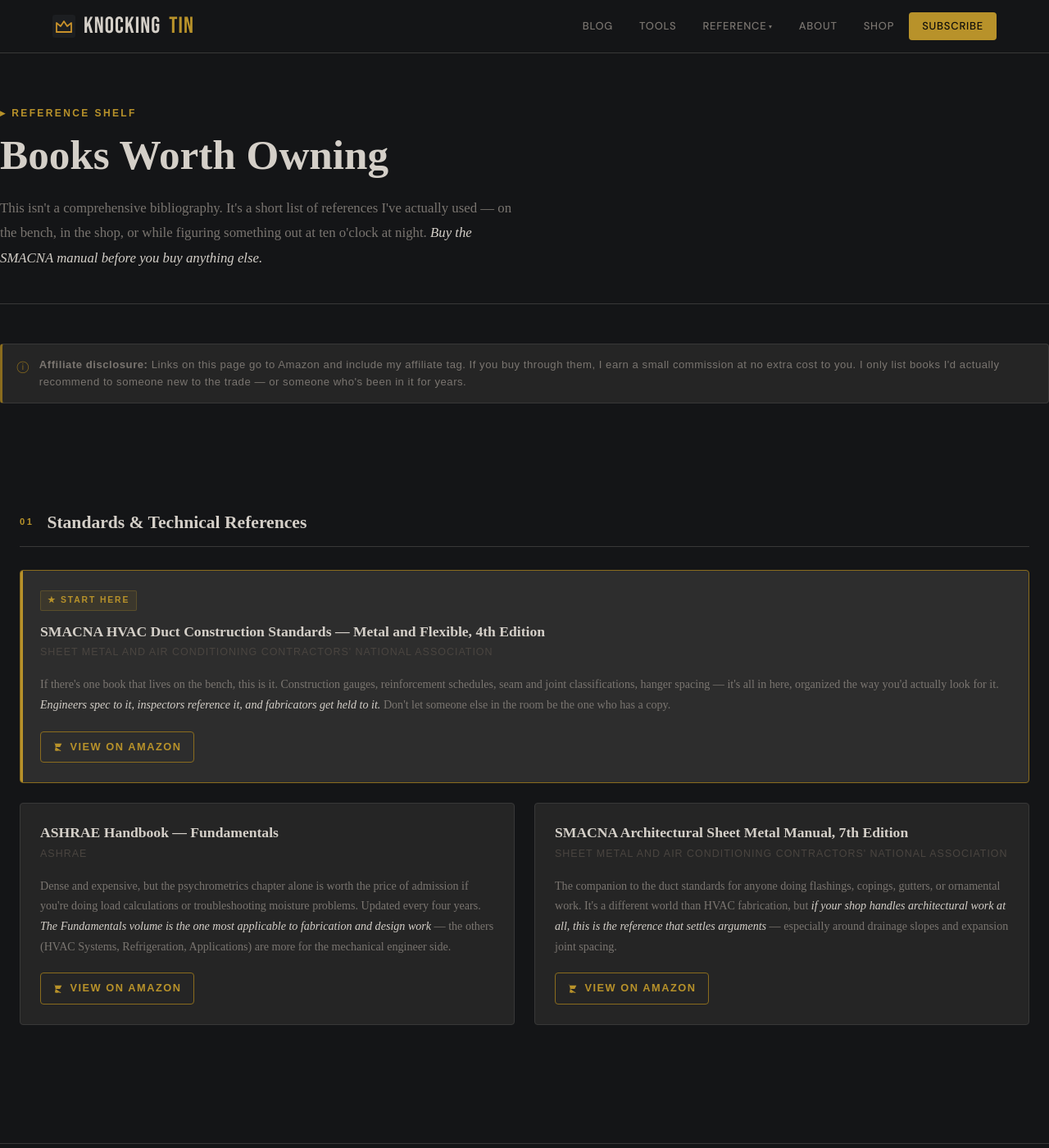
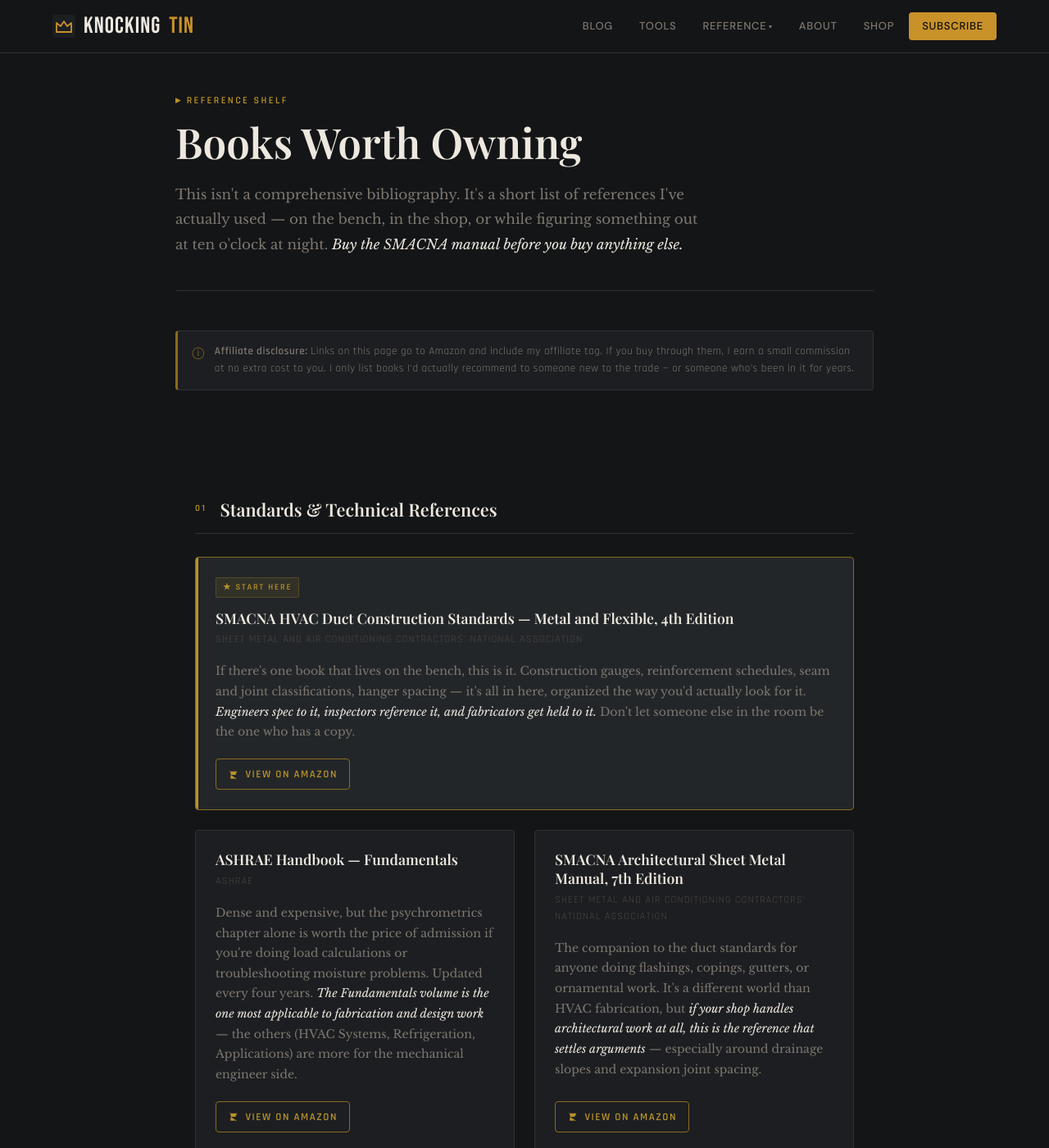
Before and after one commit to KESM89/knockingtin, a Jekyll site: the page built from reading-list.html, in a window 1280 px wide and 1400 px high. Shown: the whole window at 82% size. Built offline with Jekyll 4.4.1, drawn with Linux system fonts in a browser that asks for light colours; some web fonts are replaced.

Commit message:
Update reading-list.html

```diff
--- a/reading-list.html
+++ b/reading-list.html
@@ -5,27 +5,30 @@ description: Books and technical references worth owning if you work in HVAC she
 permalink: /reading-list/
 ---
 
+<link href="https://fonts.googleapis.com/css2?family=Playfair+Display:ital,wght@0,600;1,400&family=Libre+Baskerville:ital@0;1&family=Rajdhani:wght@400;600&display=swap" rel="stylesheet">
+
 <style>
-  /* ── Page-level overrides & variables ── */
-  :root {
-    --brass:       #b8922a;
-    --brass-light: #d4a93a;
-    --brass-dim:   #8a6c1e;
-    --charcoal:    #1e1e1e;
-    --surface:     #252525;
-    --surface-2:   #2d2d2d;
-    --border:      #383838;
-    --text:        #d4cfc8;
-    --text-muted:  #7a7570;
-    --text-faint:  #4a4540;
-    --radius:      4px;
+/* ── Reading List scoped variables ── */
+.rl-wrap {
+  --rl-brass:       #b8922a;
+  --rl-brass-light: #d4a93a;
+  --rl-brass-dim:   #8a6c1e;
+  --rl-charcoal:    #1e1e1e;
+  --rl-surface:     #1c1e21;
+  --rl-surface-2:   #232629;
+  --rl-border:      #2e3135;
+  --rl-text:        #ede8df;
+  --rl-text-muted:  #7d7870;
+  --rl-text-faint:  #4a4540;
+  --rl-radius:      4px;
+  max-width: 900px;
+  margin: 0 auto;
+  padding: 48px 24px 80px;
 }
 
-  @import url('https://fonts.googleapis.com/css2?family=Playfair+Display:ital,wght@0,600;1,400&family=Libre+Baskerville:ital@0;1&family=Rajdhani:wght@400;600&display=swap');
-
 .rl-hero {
-    padding: 4rem 0 2.5rem;
-    border-bottom: 1px solid var(--border);
+  padding: 0 0 2.5rem;
+  border-bottom: 1px solid var(--rl-border);
   margin-bottom: 3rem;
 }
 
@@ -35,7 +38,7 @@ permalink: /reading-list/
   font-size: 0.75rem;
   letter-spacing: 0.2em;
   text-transform: uppercase;
-    color: var(--brass);
+  color: var(--rl-brass);
   margin-bottom: 0.75rem;
 }
 
@@ -43,7 +46,7 @@ permalink: /reading-list/
   font-family: 'Playfair Display', serif;
   font-weight: 600;
   font-size: clamp(2rem, 5vw, 3.2rem);
-    color: var(--text);
+  color: var(--rl-text);
   line-height: 1.15;
   margin: 0 0 1.25rem;
 }
@@ -52,12 +55,12 @@ permalink: /reading-list/
   font-family: 'Libre Baskerville', serif;
   font-size: 1.05rem;
   line-height: 1.8;
-    color: var(--text-muted);
+  color: var(--rl-text-muted);
   max-width: 640px;
 }
 
 .rl-hero__lead em {
-    color: var(--text);
+  color: var(--rl-text);
   font-style: italic;
 }
 
@@ -66,22 +69,22 @@ permalink: /reading-list/
   display: flex;
   align-items: flex-start;
   gap: 0.75rem;
-    background: var(--surface);
-    border: 1px solid var(--border);
-    border-left: 3px solid var(--brass-dim);
-    border-radius: var(--radius);
+  background: var(--rl-surface);
+  border: 1px solid var(--rl-border);
+  border-left: 3px solid var(--rl-brass-dim);
+  border-radius: var(--rl-radius);
   padding: 0.9rem 1.1rem;
   margin-bottom: 3rem;
   font-family: 'Rajdhani', sans-serif;
   font-size: 0.82rem;
   letter-spacing: 0.04em;
-    color: var(--text-muted);
+  color: var(--rl-text-muted);
   line-height: 1.6;
 }
 
 .rl-disclosure__icon {
   flex-shrink: 0;
-    color: var(--brass-dim);
+  color: var(--rl-brass-dim);
   margin-top: 1px;
   font-size: 0.9rem;
 }
@@ -97,7 +100,7 @@ permalink: /reading-list/
   gap: 1rem;
   margin-bottom: 1.75rem;
   padding-bottom: 0.75rem;
-    border-bottom: 1px solid var(--border);
+  border-bottom: 1px solid var(--rl-border);
 }
 
 .rl-section__label {
@@ -106,14 +109,14 @@ permalink: /reading-list/
   font-size: 0.7rem;
   letter-spacing: 0.22em;
   text-transform: uppercase;
-    color: var(--brass);
+  color: var(--rl-brass);
 }
 
 .rl-section__title {
   font-family: 'Playfair Display', serif;
   font-size: 1.35rem;
   font-weight: 600;
-    color: var(--text);
+  color: var(--rl-text);
   margin: 0;
 }
 
@@ -125,15 +128,13 @@ permalink: /reading-list/
 }
 
 @media (min-width: 700px) {
-    .rl-books {
-      grid-template-columns: 1fr 1fr;
-    }
+  .rl-books { grid-template-columns: 1fr 1fr; }
 }
 
 .rl-book {
-    background: var(--surface);
-    border: 1px solid var(--border);
-    border-radius: var(--radius);
+  background: var(--rl-surface);
+  border: 1px solid var(--rl-border);
+  border-radius: var(--rl-radius);
   padding: 1.5rem;
   display: flex;
   flex-direction: column;
@@ -148,29 +149,27 @@ permalink: /reading-list/
   top: 0; left: 0;
   width: 3px;
   height: 100%;
-    background: var(--brass-dim);
+  background: var(--rl-brass-dim);
   opacity: 0;
   transition: opacity 0.2s ease;
 }
 
 .rl-book:hover {
-    border-color: var(--brass-dim);
+  border-color: var(--rl-brass-dim);
   transform: translateY(-2px);
 }
 
-  .rl-book:hover::before {
-    opacity: 1;
-  }
+.rl-book:hover::before { opacity: 1; }
 
 .rl-book--featured {
-    border-color: var(--brass-dim);
-    background: var(--surface-2);
+  border-color: var(--rl-brass-dim);
+  background: var(--rl-surface-2);
   grid-column: 1 / -1;
 }
 
 .rl-book--featured::before {
   opacity: 1;
-    background: var(--brass);
+  background: var(--rl-brass);
 }
 
 .rl-book__badge {
@@ -182,7 +181,7 @@ permalink: /reading-list/
   font-size: 0.65rem;
   letter-spacing: 0.18em;
   text-transform: uppercase;
-    color: var(--brass);
+  color: var(--rl-brass);
   background: rgba(184, 146, 42, 0.1);
   border: 1px solid rgba(184, 146, 42, 0.25);
   border-radius: 2px;
@@ -195,7 +194,7 @@ permalink: /reading-list/
   font-family: 'Playfair Display', serif;
   font-size: 1.1rem;
   font-weight: 600;
-    color: var(--text);
+  color: var(--rl-text);
   line-height: 1.3;
   margin: 0 0 0.3rem;
 }
@@ -204,7 +203,7 @@ permalink: /reading-list/
   font-family: 'Rajdhani', sans-serif;
   font-size: 0.78rem;
   letter-spacing: 0.08em;
-    color: var(--text-faint);
+  color: var(--rl-text-faint);
   margin-bottom: 1rem;
   text-transform: uppercase;
 }
@@ -213,13 +212,13 @@ permalink: /reading-list/
   font-family: 'Libre Baskerville', serif;
   font-size: 0.88rem;
   line-height: 1.75;
-    color: var(--text-muted);
+  color: var(--rl-text-muted);
   flex-grow: 1;
   margin-bottom: 1.25rem;
 }
 
 .rl-book__desc strong {
-    color: var(--text);
+  color: var(--rl-text);
   font-weight: normal;
   font-style: italic;
 }
@@ -233,18 +232,18 @@ permalink: /reading-list/
   font-size: 0.8rem;
   letter-spacing: 0.12em;
   text-transform: uppercase;
-    color: var(--brass);
+  color: var(--rl-brass);
   text-decoration: none;
-    border: 1px solid var(--brass-dim);
-    border-radius: var(--radius);
+  border: 1px solid var(--rl-brass-dim);
+  border-radius: var(--rl-radius);
   padding: 0.5rem 0.9rem;
   width: fit-content;
   transition: background 0.2s ease, color 0.2s ease;
 }
 
 .rl-book__cta:hover {
-    background: var(--brass);
-    color: var(--charcoal);
+  background: var(--rl-brass);
+  color: #1e1e1e;
   text-decoration: none;
 }
 
@@ -258,18 +257,20 @@ permalink: /reading-list/
 .rl-note {
   margin-top: 3rem;
   padding-top: 2rem;
-    border-top: 1px solid var(--border);
+  border-top: 1px solid var(--rl-border);
   font-family: 'Libre Baskerville', serif;
   font-size: 0.9rem;
   line-height: 1.8;
-    color: var(--text-muted);
+  color: var(--rl-text-muted);
 }
 
 .rl-note em {
-    color: var(--text);
+  color: var(--rl-text);
   font-style: italic;
 }
 </style>
+
+<div class="rl-wrap">
 
   <div class="rl-hero">
     <p class="rl-hero__eyebrow">&#9656; Reference Shelf</p>
@@ -318,7 +315,6 @@ permalink: /reading-list/
         </a>
       </div>
 
-    <!-- ASHRAE Fundamentals -->
       <div class="rl-book">
         <h3 class="rl-book__title">ASHRAE Handbook — Fundamentals</h3>
         <p class="rl-book__author">ASHRAE</p>
@@ -334,7 +330,6 @@ permalink: /reading-list/
         </a>
       </div>
 
-    <!-- SMACNA Architectural -->
       <div class="rl-book">
         <h3 class="rl-book__title">SMACNA Architectural Sheet Metal Manual, 7th Edition</h3>
         <p class="rl-book__author">Sheet Metal and Air Conditioning Contractors' National Association</p>
@@ -383,7 +373,6 @@ permalink: /reading-list/
         </a>
       </div>
 
-    <!-- Audel HVAC Fundamentals -->
       <div class="rl-book">
         <h3 class="rl-book__title">Audel HVAC Fundamentals (3-Volume Set)</h3>
         <p class="rl-book__author">James E. Brumbaugh</p>
@@ -399,7 +388,6 @@ permalink: /reading-list/
         </a>
       </div>
 
-    <!-- ITI Sheet Metal -->
       <div class="rl-book">
         <h3 class="rl-book__title">Sheet Metal (Drafting Technology)</h3>
         <p class="rl-book__author">Leo J. Santi</p>
@@ -446,7 +429,6 @@ permalink: /reading-list/
         </a>
       </div>
 
-    <!-- The E-Myth Contractor -->
       <div class="rl-book">
         <h3 class="rl-book__title">The E-Myth Contractor</h3>
         <p class="rl-book__author">Michael E. Gerber</p>
@@ -465,7 +447,6 @@ permalink: /reading-list/
     </div>
   </section>
 
-<!-- ── Closing note ── -->
   <div class="rl-note">
     <p>
       If you have a book that should be on this list — something you actually use, not just something
@@ -473,3 +454,5 @@ permalink: /reading-list/
       this trade still travel by word of mouth.
     </p>
   </div>
+
+</div>
```
Also changed, not shown: other parts of reading-list.html (+3 -17 lines). Lines whose indentation alone changed are shown as unchanged.
